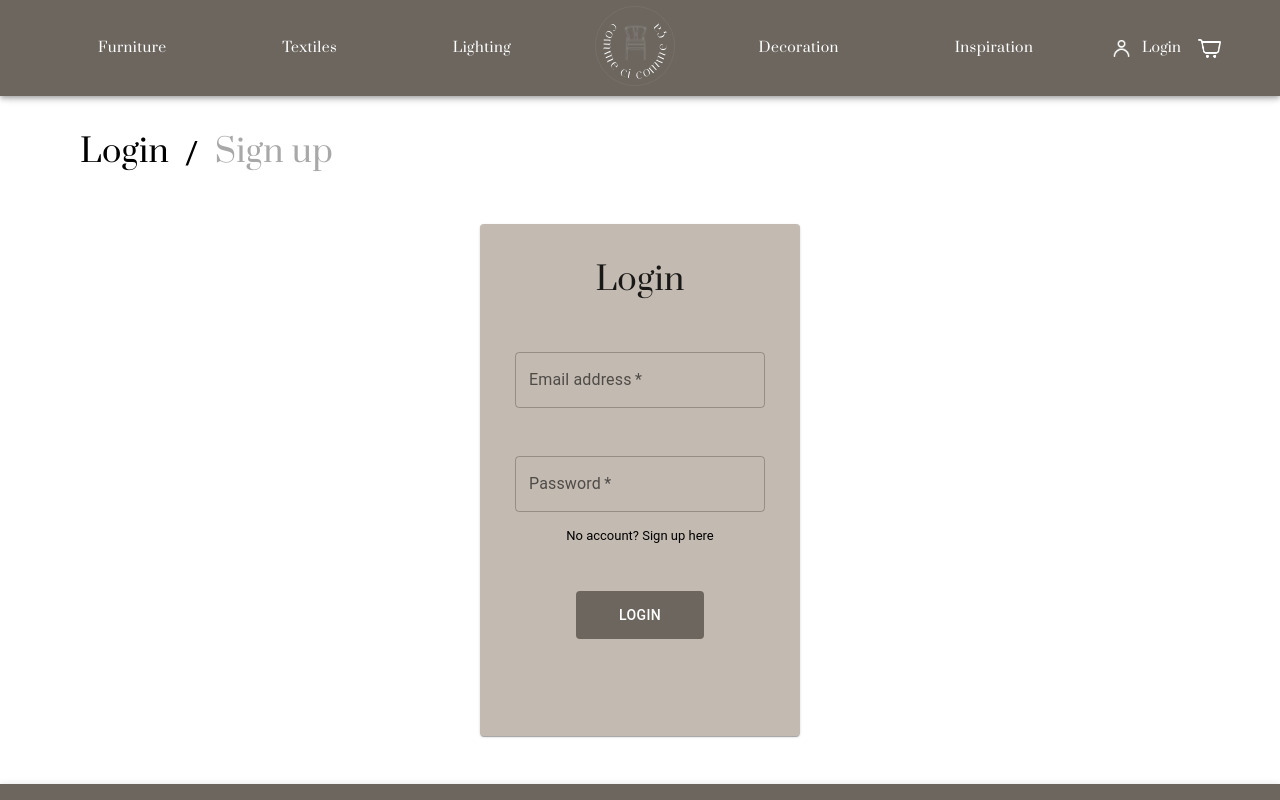
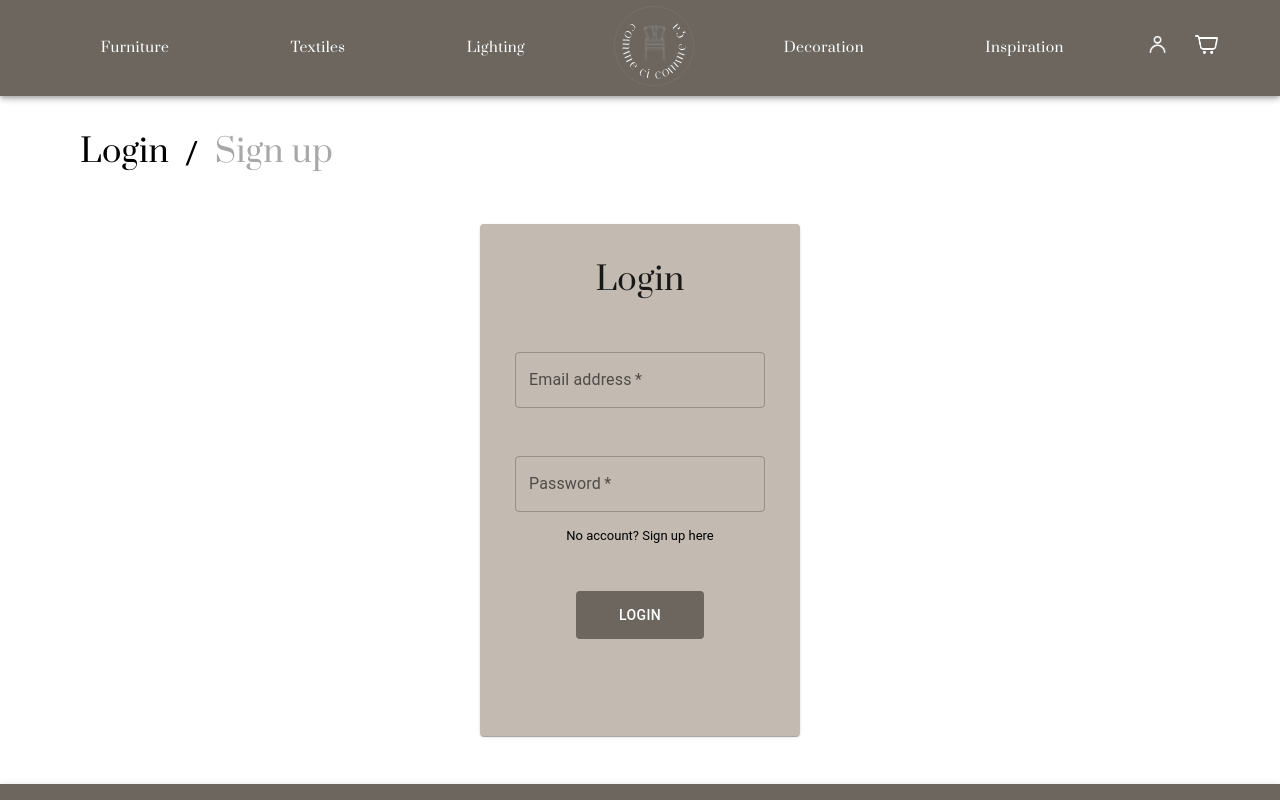
Before and after one commit to millie-wy/slutprojekt-webbshop, a React (Create React App) app in the folder client/: page /login in a window 1280 px wide. Shown: the top 800 px of the page. Built offline with nearby package versions, Linux system fonts and the light colour scheme; a web font is replaced by a local one.

Commit message:
dropdown menu added to header

```diff
--- a/client/src/components/Header.tsx
+++ b/client/src/components/Header.tsx
@@ -3,6 +3,7 @@ import {
   AppBar,
   Badge,
   Button,
+  Drawer,
   IconButton,
   Menu,
   MenuItem,
@@ -10,11 +11,14 @@ import {
   Typography,
 } from "@mui/material";
 import { makeStyles } from "@mui/styles";
+import { styled, } from "@mui/system";
 import { Box } from "@mui/system";
+import React from "react";
 import { useState } from "react";
 import { Link } from "react-router-dom";
 import cartIcon from "../assets/icons/icon-shopping-cart.webp";
 import userIcon from "../assets/icons/icon-user.webp";
+import AdminPanelSettingsIcon from '@mui/icons-material/AdminPanelSettings';
 import logo from "../assets/images/logo.svg";
 import { useCart } from "../context/CartContextProvider";
 import { sumQuantity } from "../Helper";
@@ -26,6 +30,8 @@ interface Page {
 
 function Header() {
   const { cart } = useCart();
+  const [anchorEl, setAnchorEl] = React.useState<null | HTMLElement>(null);
+  const [open, setOpen] = useState(false);
   const [anchorMenu, setAnchorMenu] = useState(false);
   const [isLoggedIn, setIsLoggedIn] = useState(false); // we dont need to use this if there is a state that we can check if the user is logged in
   const { ccLogo, icon, iconsContainer, quantityIcon } = useStyles();
@@ -64,6 +70,18 @@ function Header() {
     setAnchorMenu(false);
   };
 
+  const handleOpen = () => {
+    if (open) {
+        setOpen(false);
+        return;
+    } else {
+        setOpen(true);
+    }
+};
+const handleClose = () => {
+    setOpen(false);
+};
+
   const icons = () => {
     return (
       <div className={iconsContainer} style={{ gap: ".5rem" }}>
@@ -89,6 +107,21 @@ function Header() {
             </Typography>
           </Link>
         ) : (
+
+          <Box>
+          <Typography
+          sx={{ cursor: 'pointer' }}
+          onClick={handleOpen}
+          >
+           <img className={icon} src={userIcon} />
+          </Typography>
+          <Drawer
+          sx={{ '& .MuiDrawer-paper': { backgroundColor: '#6C665F', marginTop: '5rem', marginRight: '5rem', width: '8rem', height: '7rem',},}}
+        anchor='right'
+        open={open}
+        onClose={handleClose}
+          >
+          <Box sx={{ display: 'flex', flexDirection: 'column', }}>
           <Link
             to="/login"
             style={{
@@ -100,15 +133,41 @@ function Header() {
               placeItems: "center",
             }}
           >
-            <img className={icon} src={userIcon} alt="login" />
+            <Box sx={{ display: 'flex', justifyContent: 'center', alignItems: 'center', }}>
             <Typography
               fontFamily="Prata"
               variant="body2"
-              sx={{ textTransform: "capitalize" }}
+              sx={{ textTransform: "capitalize", textAlign: 'center', marginTop: '1rem', marginBottom: '1.2rem' }}
             >
-              Login
+              User
+            </Typography>
+            </Box>
+          </Link>
+          <Link
+            to="/admin"
+            style={{
+              display: "flex",
+              flexDirection: "row",
+              textDecoration: "none",
+              color: "white",
+              placeContent: "center",
+              placeItems: "center",
+            }}
+          >
+            <Box sx={{ display: 'flex', justifyContent: 'center', alignItems: 'center', }}></Box>
+
+            <Typography
+              fontFamily="Prata"
+              variant="body2"
+              sx={{ textTransform: "capitalize", textAlign: 'center' }}
+            >
+              Admin
             </Typography>
           </Link>
+          </Box>
+
+          </Drawer>
+          </Box>
         )}
 
         <Link className={quantityIcon} to="/checkoutpage">
@@ -280,7 +339,11 @@ function Header() {
     </AppBar>
   );
 }
-
+const DrawerHeader = styled('div')(({ theme }) => ({
+  display: 'flex',
+  padding: theme.spacing(0, 1),
+  justifyContent: 'flex-start',
+}));
 const useStyles = makeStyles(() => ({
   ccLogo: {
     width: "80px",
```
Also changed, not shown: client/src/context/UserContextProvider.tsx (+0 -10 lines).
